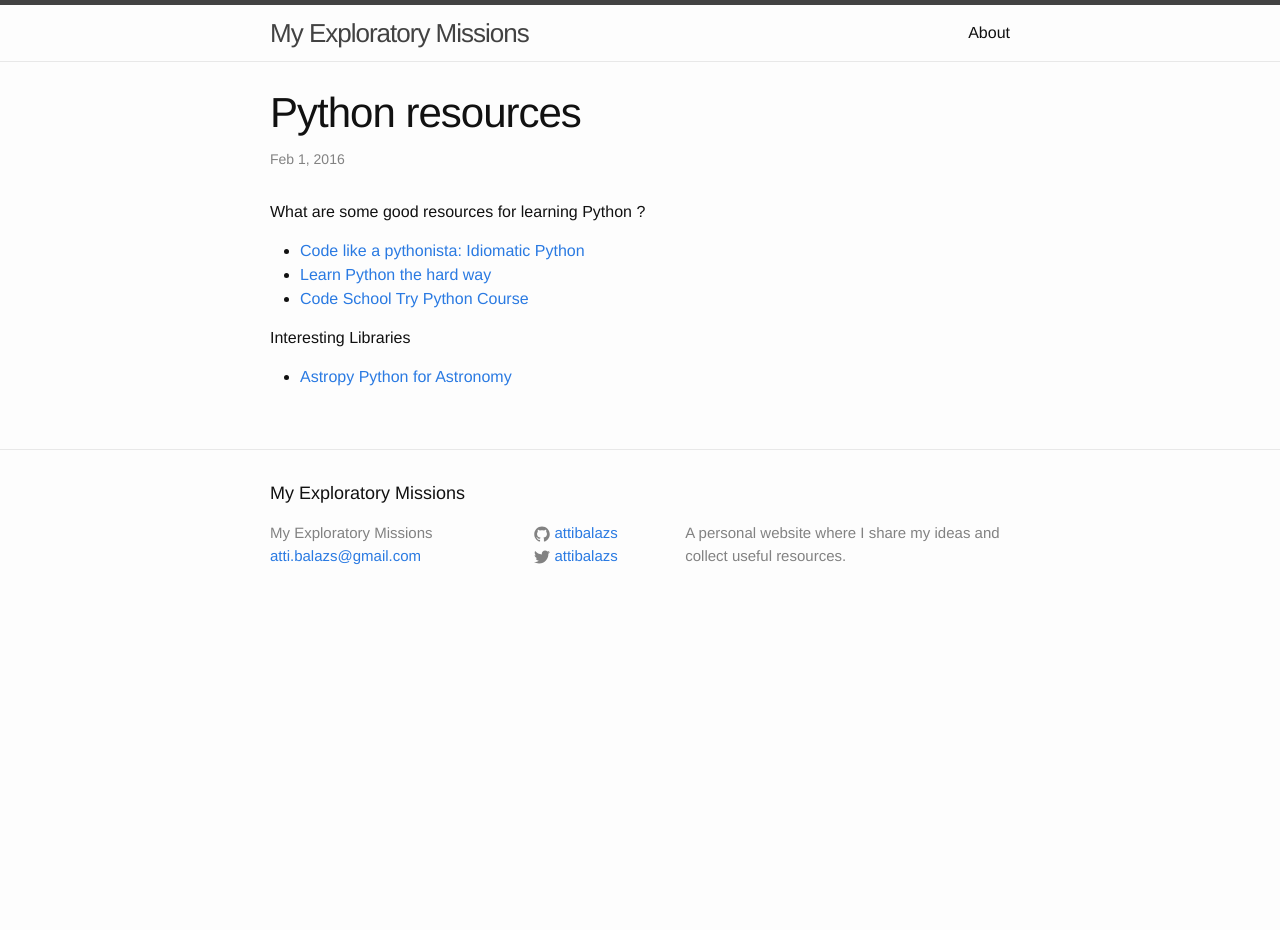
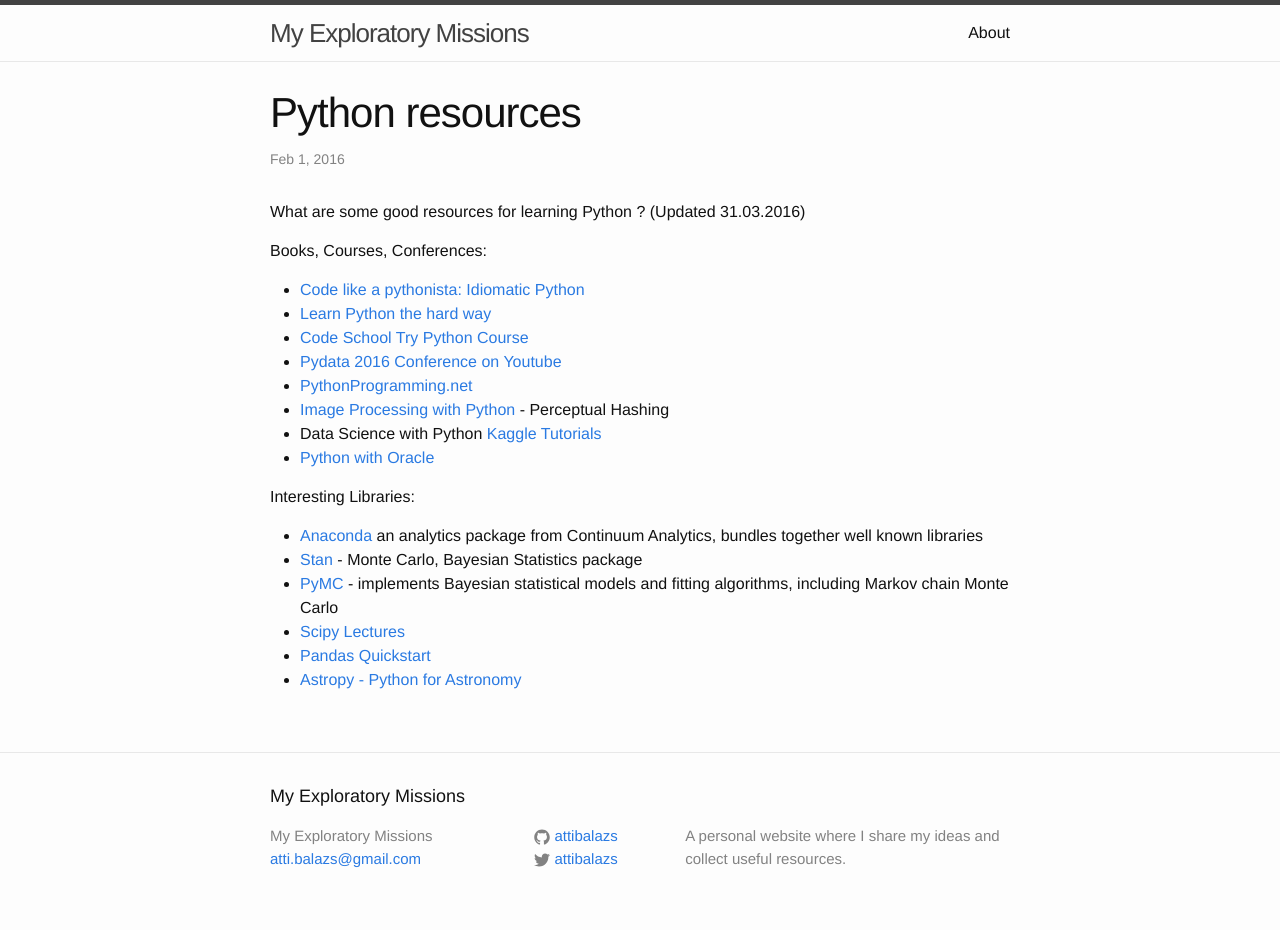
Before and after one commit to gspanoae/softwareranch.github.io, a Jekyll site: the page built from _posts/2016-02-01-python-resources.md, in a window 1280 px wide. Built offline with Jekyll 4.4.1, drawn with Linux system fonts in a browser that asks for light colours; comment, search, counter and statistics services are not loaded; before the commit the page ends 900 px from its top, so only the background shows below that.

Commit message:
added more links

```diff
--- a/_posts/2016-02-01-python-resources.md
+++ b/_posts/2016-02-01-python-resources.md
@@ -6,11 +6,24 @@ categories: resources python
 ---
 
 What are some good resources for learning Python ?
+(Updated 31.03.2016)
+
+Books, Courses, Conferences:
 
 * [Code like a pythonista: Idiomatic Python](http://python.net/~goodger/projects/pycon/2007/idiomatic/handout.html)
 * [Learn Python the hard way](http://learnpythonthehardway.org/book/)
 * [Code School Try Python Course](https://www.codeschool.com/courses/try-python)
+* [Pydata 2016 Conference on Youtube](https://www.youtube.com/playlist?list=PLGVZCDnMOq0rzDLHi5WxWmN5vueHU5Ar7)
+* [PythonProgramming.net](https://pythonprogramming.net/)
+* [Image Processing with Python](http://blog.iconfinder.com/detecting-duplicate-images-using-python/) - Perceptual Hashing
+* Data Science with Python [Kaggle Tutorials](https://www.kaggle.com/wiki/Tutorials)
+* [Python with Oracle](http://www.oracle.com/technetwork/articles/dsl/python-091105.html)
 
-Interesting Libraries
+Interesting Libraries:
 
-* [Astropy Python for Astronomy](http://www.astropy.org/)
+* [Anaconda](https://www.continuum.io/downloads) an analytics package from Continuum Analytics, bundles together well known libraries
+* [Stan](http://mc-stan.org/) - Monte Carlo, Bayesian Statistics package
+* [PyMC](https://pymc-devs.github.io/pymc/index.html) - implements Bayesian statistical models and fitting algorithms, including Markov chain Monte Carlo
+* [Scipy Lectures](http://www.scipy-lectures.org/index.html)
+* [Pandas Quickstart](http://pandas.pydata.org/pandas-docs/stable/10min.html)
+* [Astropy - Python for Astronomy](http://www.astropy.org/)
```
